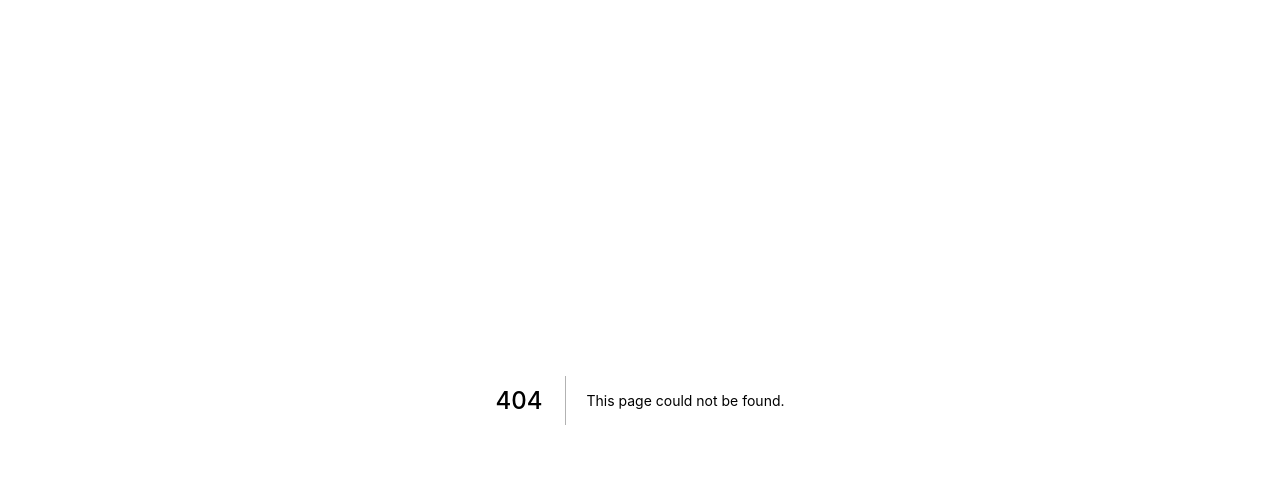
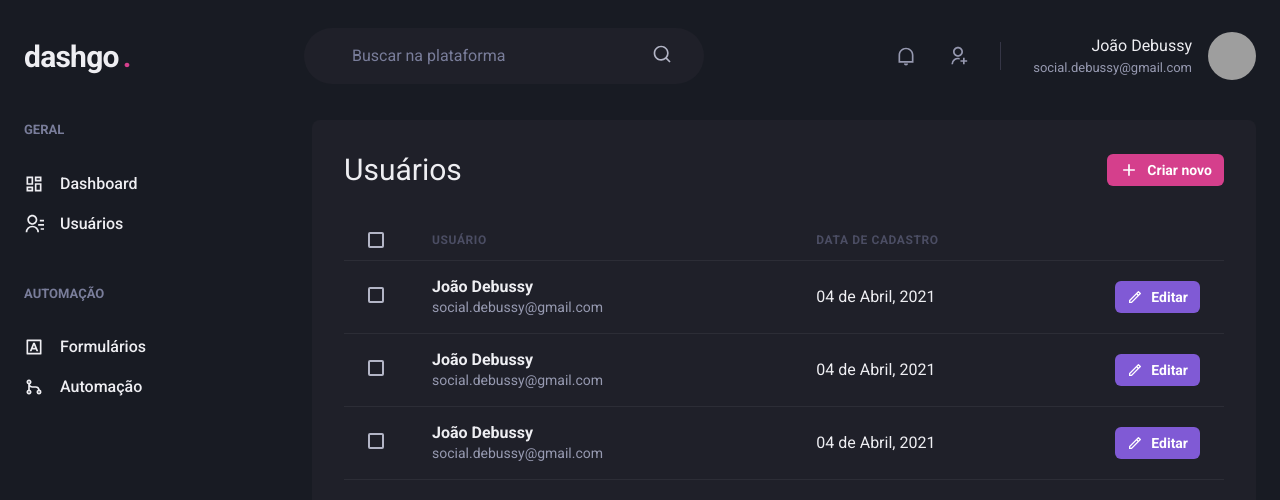
Before and after one commit to dbssy/dashgo, a Next.js app: page /users in a window 1280 px wide. Before the commit this address had no page. Shown: the top 500 px of the page. Built offline with nearby package versions, Linux system fonts and the light colour scheme; grey boxes are pictures that could not be loaded.

Commit message:
feat: implementing user listing page

```diff
--- /dev/null
+++ b/src/pages/users/index.tsx
@@ -0,0 +1,120 @@
+import { Box, Button, Checkbox, Flex, Heading, Icon, Table, Tbody, Td, Th, Thead, Tr, Text } from '@chakra-ui/react';
+import { RiAddLine, RiPencilLine } from 'react-icons/ri';
+
+import { Header } from '../../components/Header';
+import { Sidebar } from '../../components/Sidebar';
+
+export default function UserList() {
+  return (
+    <Box>
+      <Header />
+
+      <Flex width="100%" my="6" maxWidth={1480} mx="auto" px="6">
+        <Sidebar />
+
+        <Box flex="1" borderRadius={8} bg="gray.800" p="8">
+          <Flex mb="8" justify="space-between" align="center">
+            <Heading size="lg" fontWeight="normal">Usuários</Heading>
+
+            <Button
+              as="a"
+              size="sm"
+              fontSize="sm"
+              colorScheme="pink"
+              leftIcon={<Icon as={RiAddLine} fontSize="20" />}
+            >
+              Criar novo
+            </Button>
+          </Flex>
+
+          <Table colorScheme="whiteAlpha">
+            <Thead>
+              <Tr>
+                <Th px="6" color="gray.300" width="8">
+                  <Checkbox colorScheme="pink" />
+                </Th>
+                <Th>Usuário</Th>
+                <Th>Data de cadastro</Th>
+                <Th width="8"></Th>
+              </Tr>
+            </Thead>
+
+            <Tbody>
+              <Tr>
+                <Td px="6">
+                  <Checkbox colorScheme="pink" />
+                </Td>
+                <Td>
+                  <Box>
+                    <Text fontWeight="bold">João Debussy</Text>
+                    <Text fontSize="sm" color="gray.300">social.debussy@gmail.com</Text>
+                  </Box>
+                </Td>
+                <Td>04 de Abril, 2021</Td>
+                <Td>
+                <Button
+                  as="a"
+                  size="sm"
+                  fontSize="sm"
+                  colorScheme="purple"
+                  leftIcon={<Icon as={RiPencilLine} fontSize="16" />}
+                >
+                  Editar
+                </Button>
+                </Td>
+              </Tr>
+
+              <Tr>
+                <Td px="6">
+                  <Checkbox colorScheme="pink" />
+                </Td>
+                <Td>
+                  <Box>
+                    <Text fontWeight="bold">João Debussy</Text>
+                    <Text fontSize="sm" color="gray.300">social.debussy@gmail.com</Text>
+                  </Box>
+                </Td>
+                <Td>04 de Abril, 2021</Td>
+                <Td>
+                <Button
+                  as="a"
+                  size="sm"
+                  fontSize="sm"
+                  colorScheme="purple"
+                  leftIcon={<Icon as={RiPencilLine} fontSize="16" />}
+                >
+                  Editar
+                </Button>
+                </Td>
+              </Tr>
+
+              <Tr>
+                <Td px="6">
+                  <Checkbox colorScheme="pink" />
+                </Td>
+                <Td>
+                  <Box>
+                    <Text fontWeight="bold">João Debussy</Text>
+                    <Text fontSize="sm" color="gray.300">social.debussy@gmail.com</Text>
+                  </Box>
+                </Td>
+                <Td>04 de Abril, 2021</Td>
+                <Td>
+                <Button
+                  as="a"
+                  size="sm"
+                  fontSize="sm"
+                  colorScheme="purple"
+                  leftIcon={<Icon as={RiPencilLine} fontSize="16" />}
+                >
+                  Editar
+                </Button>
+                </Td>
+              </Tr>
+            </Tbody>
+          </Table>
+        </Box>
+      </Flex>
+    </Box>
+  );
+}
```
